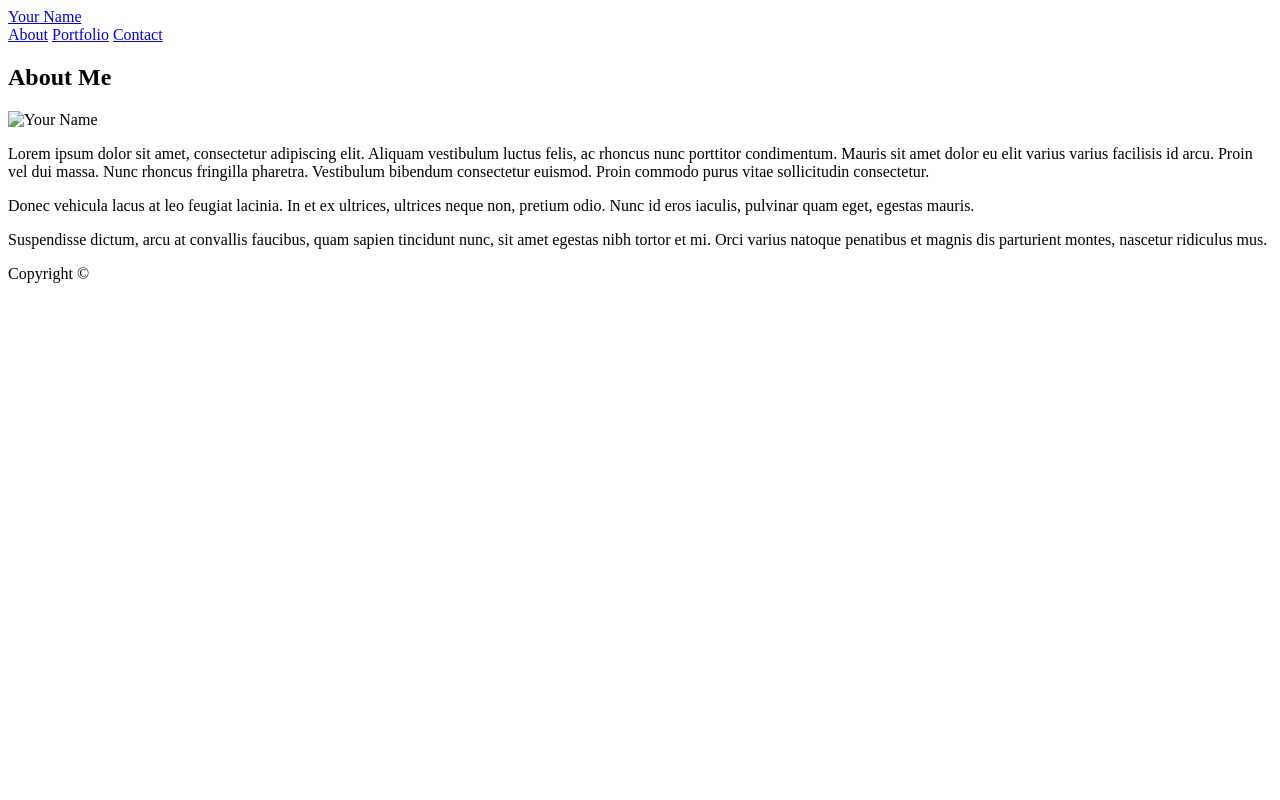
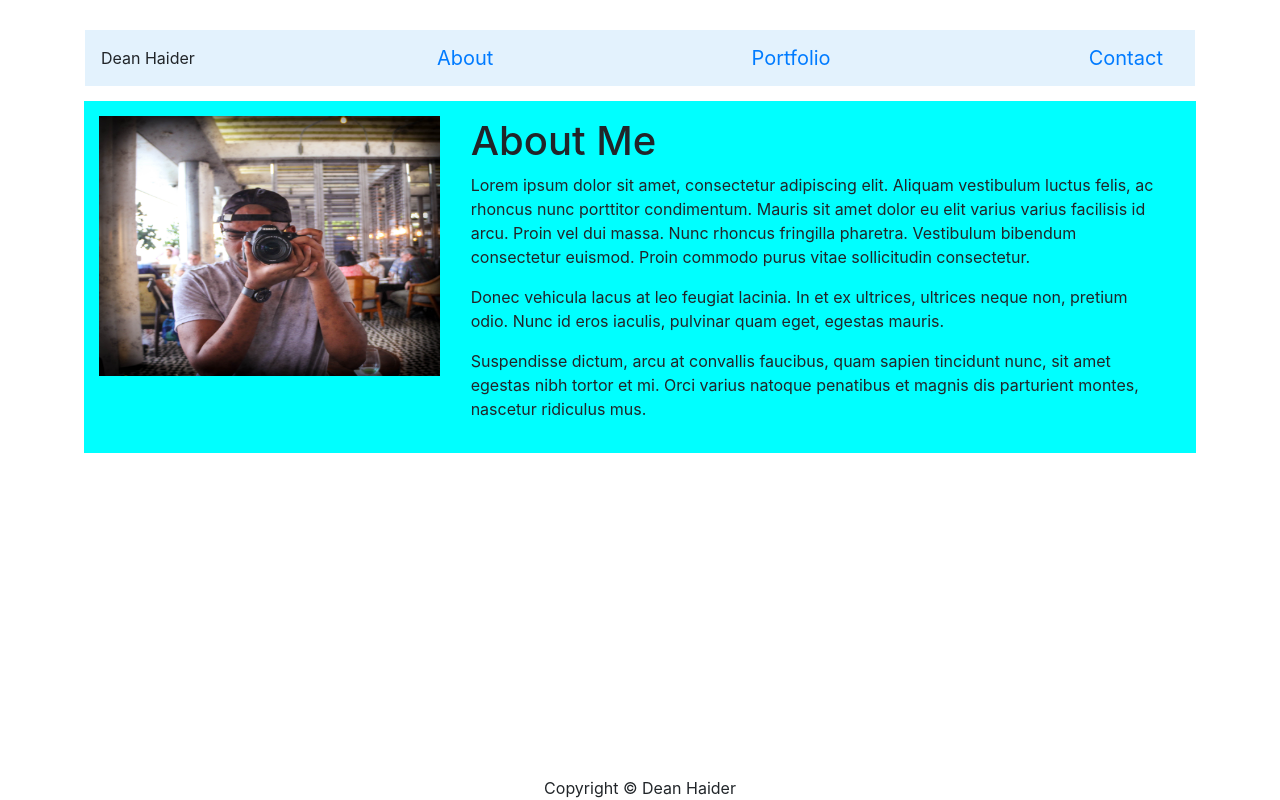
Before and after one commit to DeanHaider/Bootstrap-Portfolio, a plain HTML site: page index.html in a window 1280 px wide. Drawn offline with nearby package versions, Linux system fonts and the light colour scheme.

Commit message:
final index

```diff
--- a/index.html
+++ b/index.html
@@ -4,41 +4,48 @@
 <head>
   <meta charset="UTF-8">
   <title>About | Your Name</title>
-  <link rel="stylesheet" type="text/css" href="assets/css/style.css">
+  <link rel="stylesheet" href="https://maxcdn.bootstrapcdn.com/bootstrap/4.0.0/css/bootstrap.min.css" integrity="sha384-Gn5384xqQ1aoWXA+058RXPxPg6fy4IWvTNh0E263XmFcJlSAwiGgFAW/dAiS6JXm" crossorigin="anonymous">
+    <link rel="stylesheet" href="style.css">
 </head>
 
 <body>
 
-  <header id="masthead">
-    <div class="container">
-      <a href="index.html" id="logo">Your Name</a>
-      <nav>
-        <a href="index.html">About</a>
-        <a href="portfolio.html">Portfolio</a>
-        <a href="contact.html">Contact</a>
-      </nav>
+  <header>
+    <div>
+      <div class="container">
+        <nav class="navbar" style="background-color: #e3f2fd;>
+          <a class="font-weight-bold">Dean Haider</a>
+          <a class="navbar-brand" href="index.html">About</a>
+          <a class="navbar-brand" href="portfolio.html">Portfolio</a>
+          <a class="navbar-brand" href="contact.html">Contact</a>
+        </nav>
+      </div>
     </div>
   </header>
 
-  <div id="main-container" class="container">
-    <section class="main-section">
-      <h1>About Me</h1>
+    <div class="container d-flex justify-content-center">
+        <div class="row">
+            <div class="col-md-12 col-sm-12">
+                    <section class="class1 row">
+                            <img src="IMG_7630.jpg" alt="Dean Haider" class="float-left biopic col-md-4 col-sm-4 img-fluid" >
+                                <div class="p-3 col-md-9 col-sm-6">
+                                <h1>About Me</h1>
+                                <p>Lorem ipsum dolor sit amet, consectetur adipiscing elit. Aliquam vestibulum luctus felis, ac rhoncus nunc porttitor condimentum. Mauris sit amet dolor eu elit varius varius facilisis id arcu. Proin vel dui massa. Nunc rhoncus fringilla pharetra. Vestibulum bibendum consectetur euismod. Proin commodo purus vitae sollicitudin consectetur.</p>
+                                <p>Donec vehicula lacus at leo feugiat lacinia. In et ex ultrices, ultrices neque non, pretium odio. Nunc id eros iaculis, pulvinar quam eget, egestas mauris.</p>
+                                <p>Suspendisse dictum, arcu at convallis faucibus, quam sapien tincidunt nunc, sit amet egestas nibh tortor et mi. Orci varius natoque penatibus et magnis dis parturient montes, nascetur ridiculus mus.</p>
+                                </div>
+                        </section>
+            </div>
+        </div>
 
-      <img src="assets/images/cat.jpg" class="auth-image" alt="Your Name">
+    </div>
 
-      <p>Lorem ipsum dolor sit amet, consectetur adipiscing elit. Aliquam vestibulum luctus felis, ac rhoncus nunc porttitor condimentum. Mauris sit amet dolor eu elit varius varius facilisis id arcu. Proin vel dui massa. Nunc rhoncus fringilla pharetra. Vestibulum bibendum consectetur euismod. Proin commodo purus vitae sollicitudin consectetur.</p>
 
-      <p>Donec vehicula lacus at leo feugiat lacinia. In et ex ultrices, ultrices neque non, pretium odio. Nunc id eros iaculis, pulvinar quam eget, egestas mauris.</p>
 
-      <p>Suspendisse dictum, arcu at convallis faucibus, quam sapien tincidunt nunc, sit amet egestas nibh tortor et mi. Orci varius natoque penatibus et magnis dis parturient montes, nascetur ridiculus mus.</p>
-
-    </section>
-
-  </div>
 
   <footer>
-    <div class="container">
-      Copyright &copy;
+    <div class="container fixed-bottom text-center">
+      Copyright &copy; Dean Haider
     </div>
   </footer>
 </body>
--- /dev/null
+++ b/style.css
@@ -0,0 +1,37 @@
+.class1 {
+    background-color: aqua;
+    position: relative;
+}
+
+#container {
+    background-color: tan;
+}
+
+.biopic {
+    width: 275px;
+    height: 275px;
+}
+
+body{
+    margin-top: 30px;
+
+}
+.navbar {
+    margin-bottom: 15px;
+    margin-top: 15px;
+}
+.row {
+    margin-right: -8px;
+    margin-left: -8px;
+}
+.float-left {
+    padding-top: 15px;
+}
+
+#footer {
+    padding-top: 60px;
+}
+
+.p-3 {
+    max-width: 65%;
+}
```
Also changed, not shown: IMG_7630.jpg (added).
